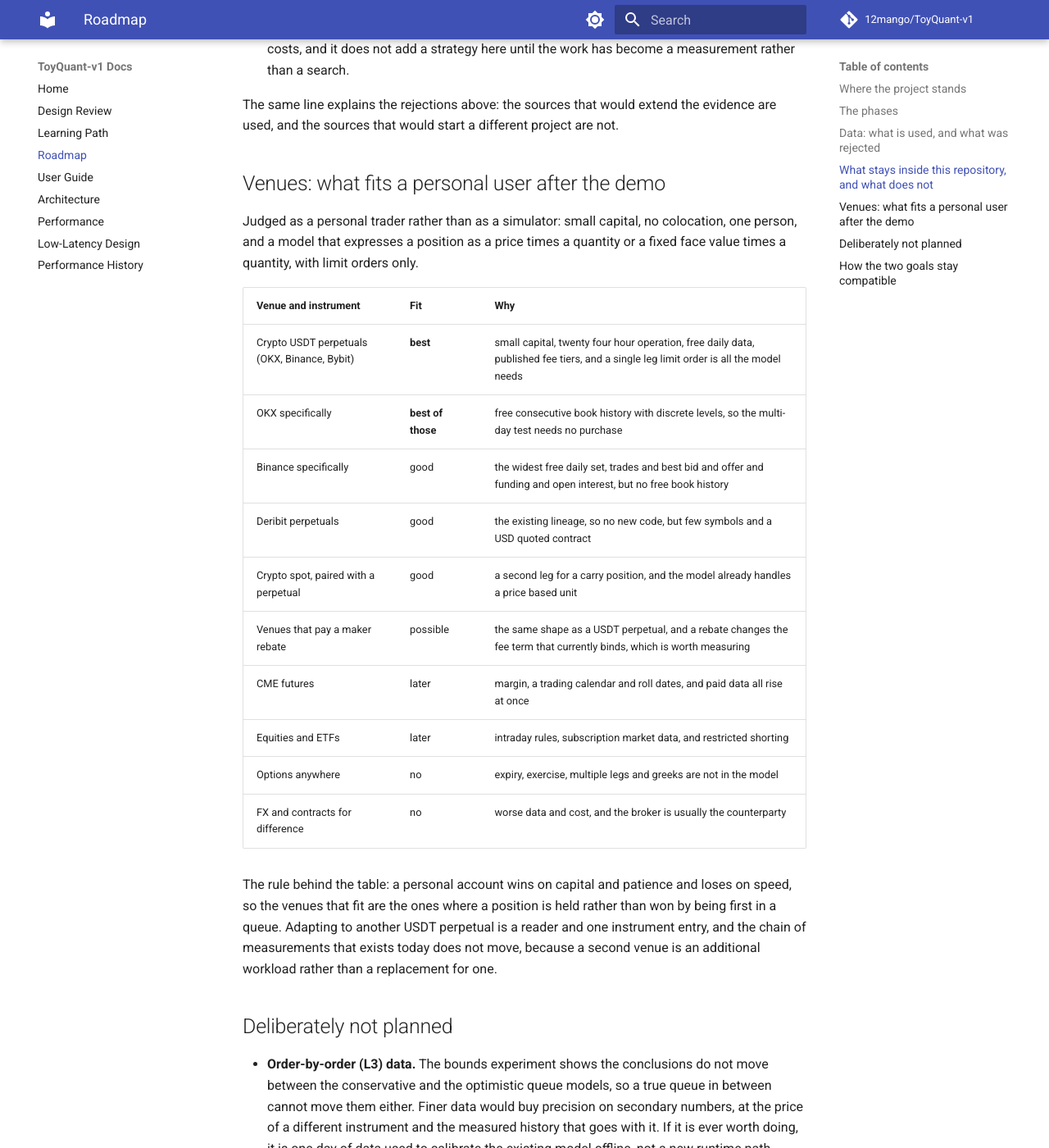
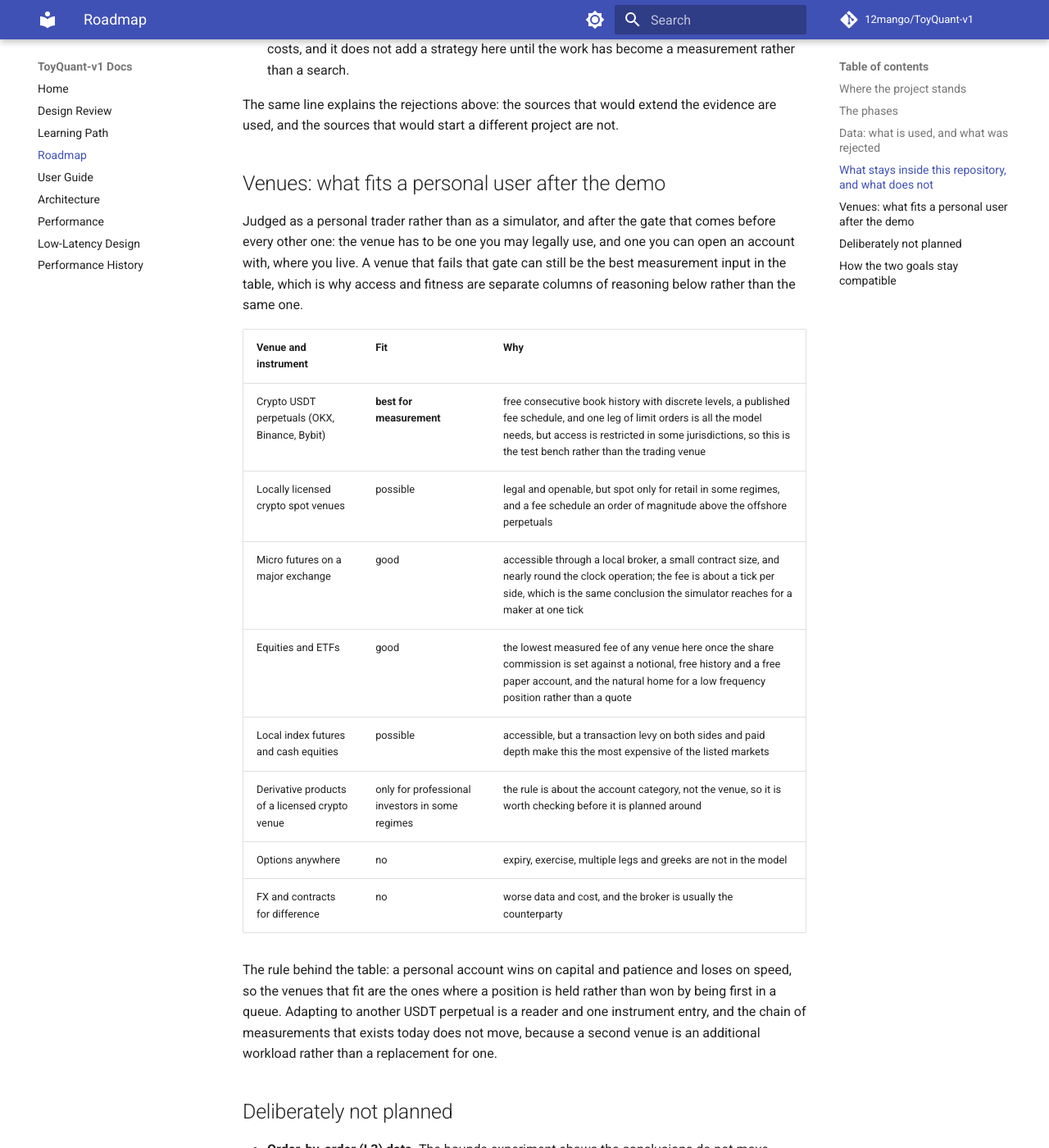
Before and after one commit to 12mango/ToyQuant-v1, an MkDocs documentation site: the page built from docs/ROADMAP.md, in a window 1280 px wide and 1400 px high, scrolled down 2705 px. Shown: the whole window at 82% size. Built offline with MkDocs 1.6.1 and Material for MkDocs 9.7.7, drawn with Linux system fonts in a browser that asks for light colours; comment, search, counter and statistics services are not loaded.

Commit message:
docs: Put the access gate ahead of venue fitness and demote the test bench venue

```diff
--- a/docs/ROADMAP.md
+++ b/docs/ROADMAP.md
@@ -57,20 +57,19 @@ sources that would start a different project are not.
 
 ## Venues: what fits a personal user after the demo
 
-Judged as a personal trader rather than as a simulator: small capital, no colocation, one person, and a model
-that expresses a position as a price times a quantity or a fixed face value times a quantity, with limit orders
-only.
+Judged as a personal trader rather than as a simulator, and after the gate that comes before every other one: the
+venue has to be one you may legally use, and one you can open an account with, where you live. A venue that fails
+that gate can still be the best measurement input in the table, which is why access and fitness are separate
+columns of reasoning below rather than the same one.
 
 | Venue and instrument | Fit | Why |
 |---|---|---|
-| Crypto USDT perpetuals (OKX, Binance, Bybit) | **best** | small capital, twenty four hour operation, free daily data, published fee tiers, and a single leg limit order is all the model needs |
-| OKX specifically | **best of those** | free consecutive book history with discrete levels, so the multi-day test needs no purchase |
-| Binance specifically | good | the widest free daily set, trades and best bid and offer and funding and open interest, but no free book history |
-| Deribit perpetuals | good | the existing lineage, so no new code, but few symbols and a USD quoted contract |
-| Crypto spot, paired with a perpetual | good | a second leg for a carry position, and the model already handles a price based unit |
-| Venues that pay a maker rebate | possible | the same shape as a USDT perpetual, and a rebate changes the fee term that currently binds, which is worth measuring |
-| CME futures | later | margin, a trading calendar and roll dates, and paid data all rise at once |
-| Equities and ETFs | later | intraday rules, subscription market data, and restricted shorting |
+| Crypto USDT perpetuals (OKX, Binance, Bybit) | **best for measurement** | free consecutive book history with discrete levels, a published fee schedule, and one leg of limit orders is all the model needs, but access is restricted in some jurisdictions, so this is the test bench rather than the trading venue |
+| Locally licensed crypto spot venues | possible | legal and openable, but spot only for retail in some regimes, and a fee schedule an order of magnitude above the offshore perpetuals |
+| Micro futures on a major exchange | good | accessible through a local broker, a small contract size, and nearly round the clock operation; the fee is about a tick per side, which is the same conclusion the simulator reaches for a maker at one tick |
+| Equities and ETFs | good | the lowest measured fee of any venue here once the share commission is set against a notional, free history and a free paper account, and the natural home for a low frequency position rather than a quote |
+| Local index futures and cash equities | possible | accessible, but a transaction levy on both sides and paid depth make this the most expensive of the listed markets |
+| Derivative products of a licensed crypto venue | only for professional investors in some regimes | the rule is about the account category, not the venue, so it is worth checking before it is planned around |
 | Options anywhere | no | expiry, exercise, multiple legs and greeks are not in the model |
 | FX and contracts for difference | no | worse data and cost, and the broker is usually the counterparty |
 
```
